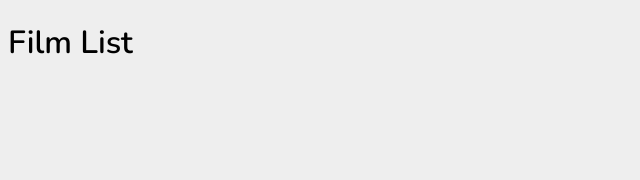
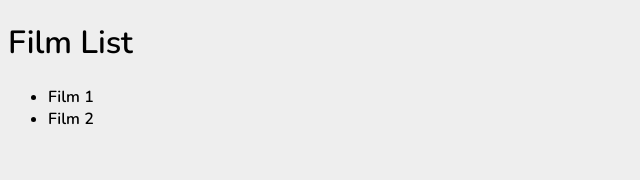
Before and after one commit to tcje91/graphql-test, a React (Create React App) app in the folder client/: page / in a window 1280 px wide. Shown: the top 180 px of the page, without its empty margins (0-640 px from the left). Built offline with nearby package versions, Linux system fonts and the light colour scheme; the HTML template or start-up script is replaced by a standard one.

Commit message:
add basic list component

```diff
--- a/client/src/App.js
+++ b/client/src/App.js
@@ -1,10 +1,12 @@
 import React, { Component } from 'react';
+import FilmList from './components/FilmList';
 
 class App extends Component {
   render() {
     return (
       <div className="App">
         <h1>Film List</h1>
+        <FilmList />
       </div>
     );
   }
--- /dev/null
+++ b/client/src/components/FilmList.js
@@ -0,0 +1,14 @@
+import React, { Component } from 'react'
+
+export default class FilmList extends Component {
+  render() {
+    return (
+      <div>
+        <ul>
+          <li>Film 1</li>
+          <li>Film 2</li>
+        </ul>
+      </div>
+    )
+  }
+}
```
